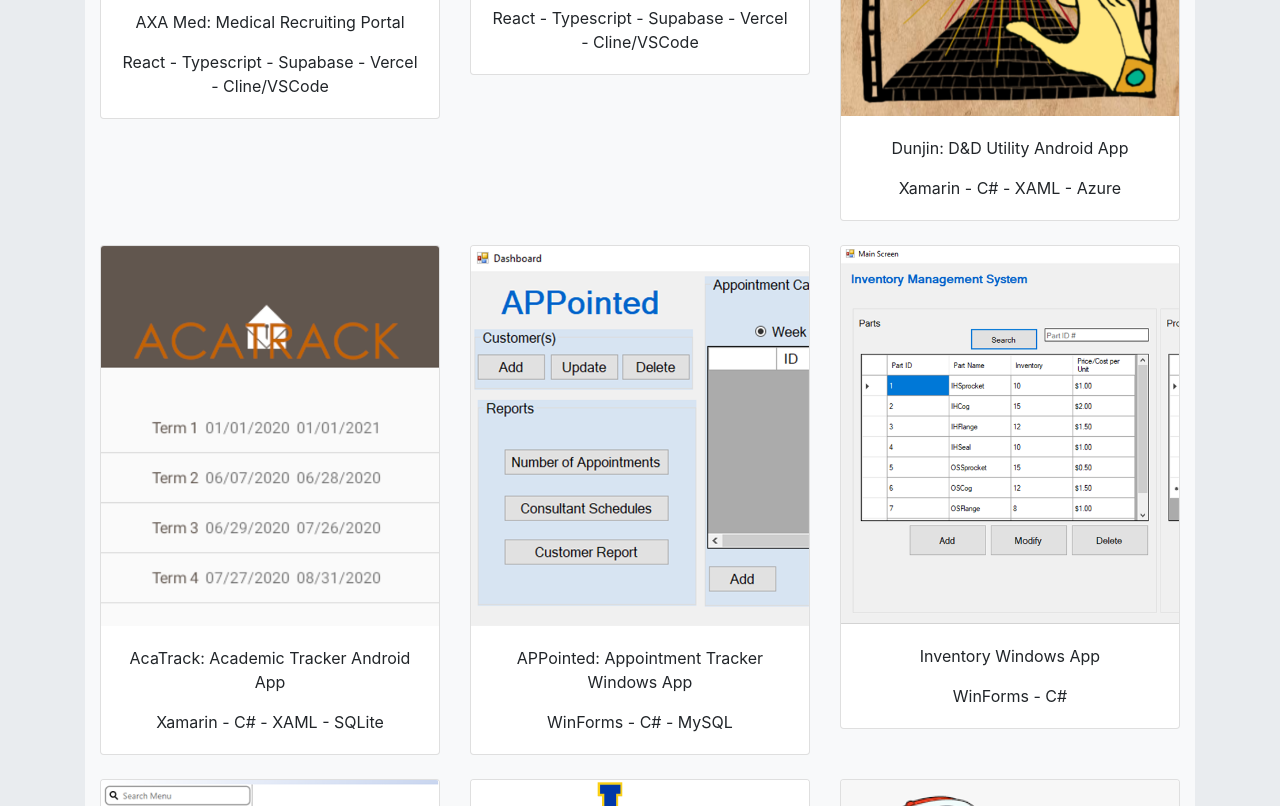
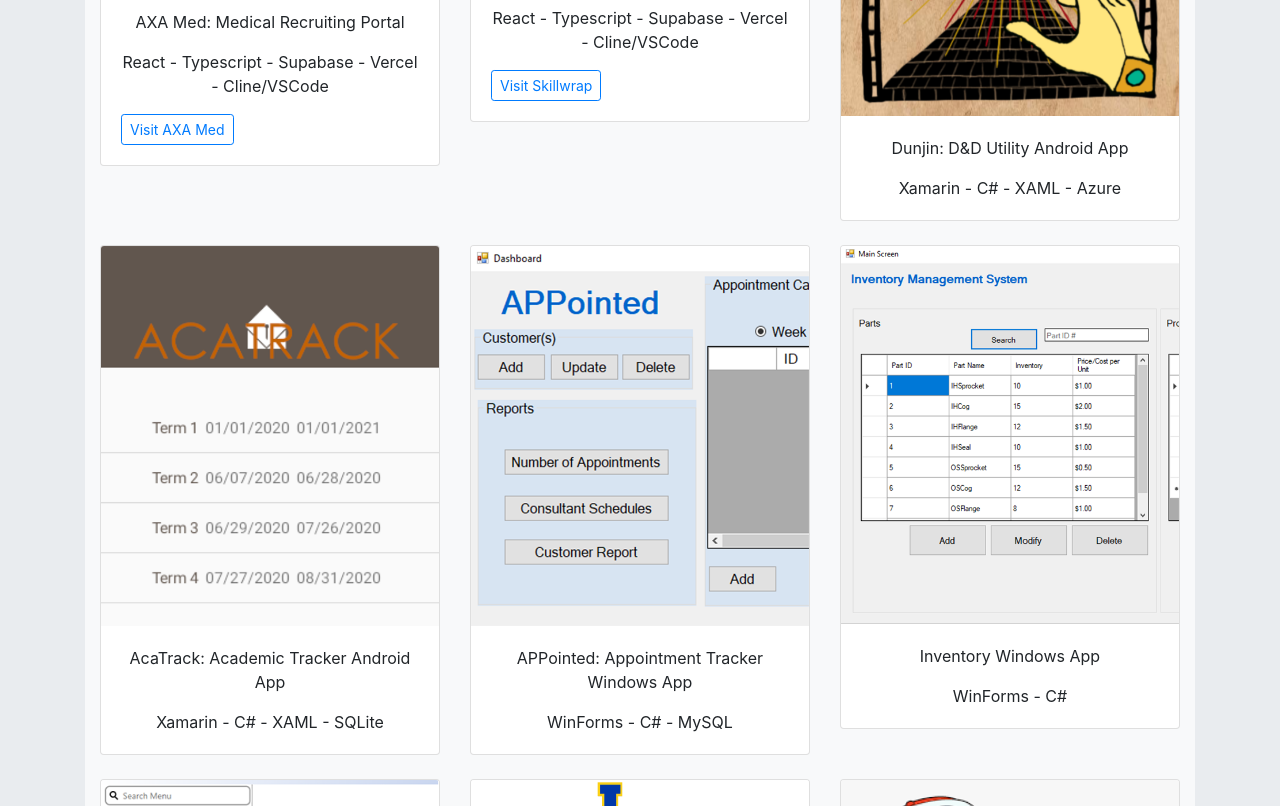
Before and after one commit to BenjaminBruton/portfolio, a website: page index.html in a window 1280 px wide. Shown: the part 1609-2415 px from the top of the page. Drawn offline with Linux system fonts and the light colour scheme.

Commit message:
Enhance image alt text and add visit links
Updated alt attributes for images and added visit links for AXA Med and Skillwrap.

```diff
--- a/index.html
+++ b/index.html
@@ -237,19 +237,25 @@ xmlns:fb="http://ogp.me/ns/fb#">
                         <div class="row">
                             <div class="col-md-4">
                                 <div class="card mb-4 box-shadow">
-                                    <img class="card-img-top" src="img/AXAMed.png" alt="Dunjin">
+                                    <img class="card-img-top" src="img/AXAMed.png" alt="AXAMed">
                                     <div class="card-body">
                                         <p class="card-text">AXA Med: Medical Recruiting Portal</p>
                                         <p class="card-text">React - Typescript - Supabase - Vercel - Cline/VSCode</p>
+                                        <div class="d-flex justify-content-between align-items-center">
+                                            <a href="https://www.med.axapro.com" target="_blank" class="btn btn-sm btn-outline-primary">Visit AXA Med</a>
+                                        </div>
                                     </div>
                                 </div>
                             </div>
                             <div class="col-md-4">
                                 <div class="card mb-4 box-shadow">
-                                    <img class="card-img-top" src="img/Skillwrap.png" alt="Dunjin">
+                                    <img class="card-img-top" src="img/Skillwrap.png" alt="Skillwrap">
                                     <div class="card-body">
                                         <p class="card-text">Skillwrap: Technical Summer Camps</p>
                                         <p class="card-text">React - Typescript - Supabase - Vercel - Cline/VSCode</p>
+                                        <div class="d-flex justify-content-between align-items-center">
+                                            <a href="https://www.skillwrap.com" target="_blank" class="btn btn-sm btn-outline-primary">Visit Skillwrap</a>
+                                        </div>
                                     </div>
                                 </div>
                             </div>
```
